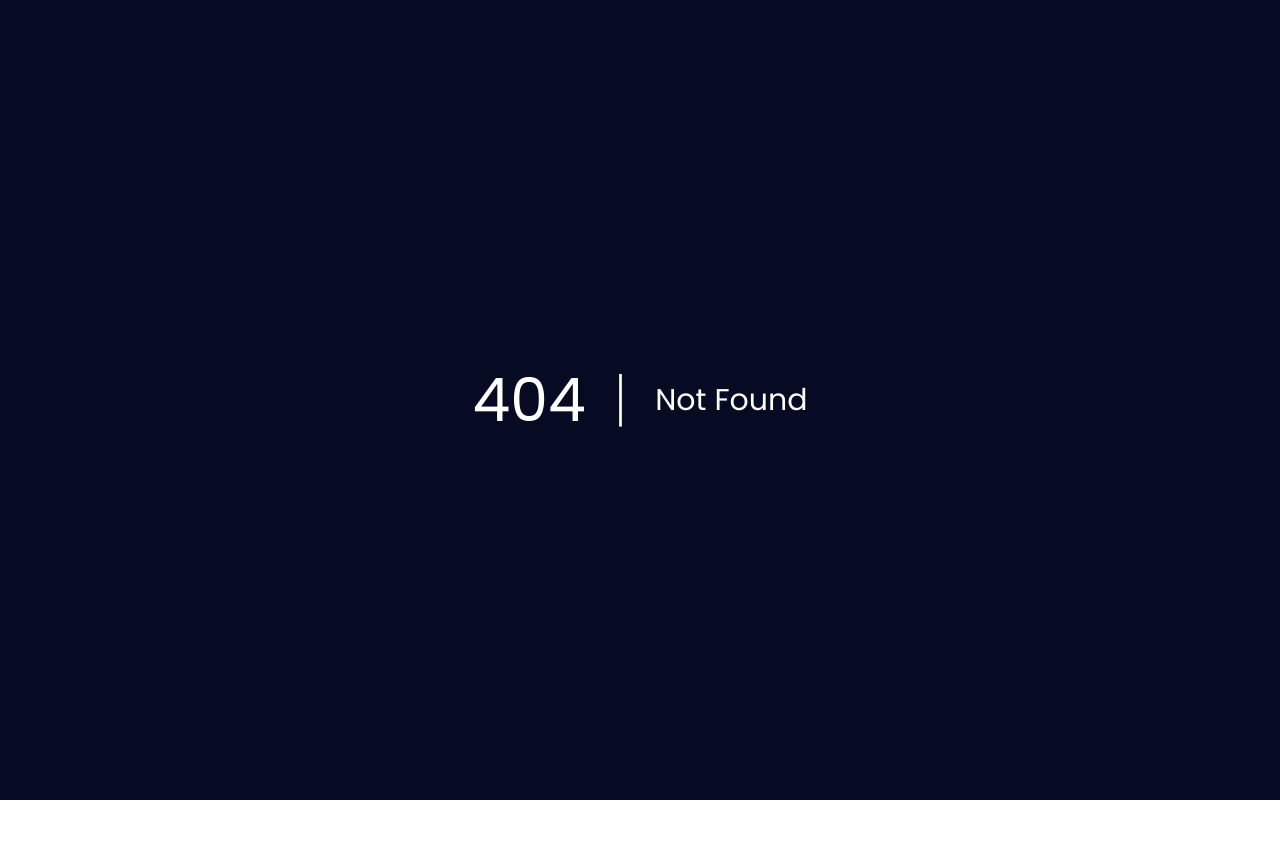
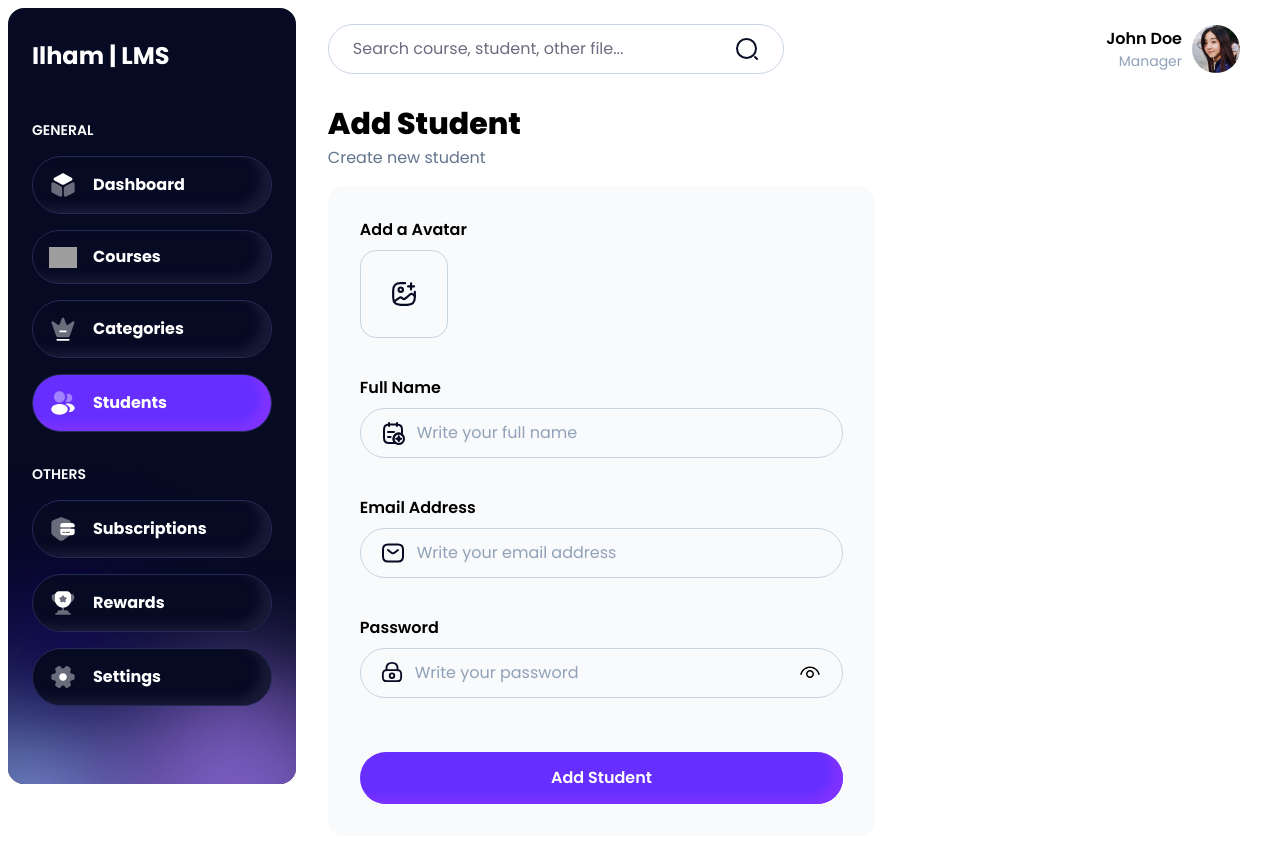
Before and after one commit to ilhamSkyOf19/ILHAM-LMS, a React (Vite) app in the folder client/: page /dashboard/students/new-student in a window 1280 px wide. Before the commit this address had no page. Shown: the top 842 px of the page. Before the commit the page ends 800 px from the top, so only its background shows below. Built offline with nearby package versions, Linux system fonts and the light colour scheme; grey boxes are pictures that could not be loaded.

Commit message:
create add student page

```diff
--- a/client/package.json
+++ b/client/package.json
@@ -19,6 +19,7 @@
     "react": "^19.1.1",
     "react-dom": "^19.1.1",
     "react-hook-form": "^7.62.0",
+    "react-icons": "^5.5.0",
     "react-router-dom": "^7.8.2",
     "recharts": "^3.1.2",
     "sweetalert2": "^11.23.0",
--- /dev/null
+++ b/client/src/components/BoxInputAvatar/index.tsx
@@ -0,0 +1,111 @@
+import { useRef, useState, type ChangeEvent, type FC } from 'react'
+import type { FieldError, UseFormClearErrors, UseFormRegisterReturn, UseFormSetValue } from 'react-hook-form';
+import type { Student } from '../../types/types';
+import ButtonTrash from '../ButtonTrash';
+
+
+
+// icon
+import avatarIcon from '../../assets/images/icons/gallery-add-black.svg';
+import ErrorMessage from '../ErrorMessage';
+import clsx from 'clsx';
+
+type Props = {
+    setValue: UseFormSetValue<Student>;
+    error?: FieldError;
+    register: UseFormRegisterReturn
+    clearErrors: UseFormClearErrors<Student>
+}
+
+const BoxInputAvatar: FC<Props> = ({ setValue, error, register, clearErrors }) => {
+
+    // state preview
+    const [preview, setPreview] = useState<string | undefined>(undefined);
+
+
+    // ref input avatar
+    const inputRef = useRef<HTMLInputElement>(null);
+
+
+
+    // handle onchange
+    const handleOnChange = (e: ChangeEvent<HTMLInputElement>): void => {
+        // cek file
+        const file = e.target.files;
+
+        if (file && file.length > 0) {
+            // clear error
+            clearErrors('avatar');
+            // sek preview
+            const urlImg = URL.createObjectURL(file[0]);
+            setPreview(urlImg);
+            // set value
+            setValue('avatar', file[0]);
+        }
+    }
+
+
+    // handle reset
+    const handleResetAvatar = (): void => {
+        if (inputRef.current) {
+            inputRef.current.value = '';
+
+            // set preview
+            setPreview(undefined);
+            // set value
+            setValue('avatar', null);
+        }
+    }
+
+
+    return (
+        <div className='w-full flex flex-col justify-start items-start'>
+            {/* label */}
+            <label htmlFor='avatar' className='text-black font-semibold mb-2'>
+                Add a Avatar
+            </label>
+
+
+            {/* input */}
+            <input
+                {...register}
+                ref={inputRef}
+                type='file'
+                accept='image/*'
+                id='avatar'
+                hidden={true}
+                onChange={handleOnChange}
+            />
+
+            <div className='w-full flex flex-row justify-start items-center gap-4 relative'>
+                {/* box input avatar */}
+                <div className={clsx(
+                    'w-[5.5rem] h-[5.5rem] rounded-2xl border border-slate-300 flex flex-col justify-center items-center relative overflow-hidden cursor-pointer',
+                    error && 'ring-1 ring-red-500'
+                )} onClick={() => inputRef.current?.click()}>
+                    {/* icon  */}
+                    <img src={avatarIcon} alt='icon' className='w-6.5' loading='lazy' />
+
+                    {/* preview */}
+                    {
+                        preview && (
+                            <img src={preview} alt='preview' className='w-full h-full object-cover absolute' loading='lazy' />
+                        )
+                    }
+                </div>
+
+                {/* button trash */}
+                {
+                    preview && (
+                        <ButtonTrash handleClick={handleResetAvatar} />
+                    )
+                }
+            </div>
+
+            {/* error messsage  */}
+            <ErrorMessage error={error} />
+        </div>
+    )
+}
+
+export default BoxInputAvatar
--- a/client/src/components/BoxInputData/index.tsx
+++ b/client/src/components/BoxInputData/index.tsx
@@ -1,8 +1,9 @@
-import { type FC } from 'react'
+import { useState, type FC } from 'react'
 import type { FieldError, UseFormRegisterReturn } from 'react-hook-form';
 import clsx from 'clsx';
 
-
+// icon
+import { VscEye, VscEyeClosed } from "react-icons/vsc";
 
 
 
@@ -19,6 +20,20 @@ type Props = {
 
 
 const BoxInputData: FC<Props> = ({ type, name, placeholder, label, register, error, icon }) => {
+
+    // state active eye
+    const [eye, setEye] = useState<{ isOpen: boolean, type: 'password' | 'text' }>({ isOpen: false, type: 'password' });
+
+
+
+    // handle eye
+    const handleSetEye = () => {
+        setEye({ isOpen: !eye.isOpen, type: eye.type === 'password' ? 'text' : 'password' });
+    }
+
+
+
+
     return (
         <div className='w-full flex flex-col justify-start items-start'>
             {/* label text */}
@@ -39,13 +54,26 @@ const BoxInputData: FC<Props> = ({ type, name, placeholder, label, register, err
                 <input
                     {...register}
                     id={name}
-                    type={type}
+                    type={type === 'password' ? eye.type : type}
                     name={name}
                     aria-invalid={!!error}
                     className='w-full outline-none text-black font-semibold placeholder:font-normal placeholder:text-slate-400'
                     placeholder={placeholder}
+                />
 
-                />
+                {/* eye  */}
+                {
+                    type === 'password' && (
+                        <button type='button' className='h-full' onClick={handleSetEye}>
+                            {/* eye icon */}
+                            {eye.type === 'password' ? (
+                                <VscEye className='w-6 h-6 flex shrink-0' />
+                            ) : (
+                                <VscEyeClosed className='w-6 h-6 flex shrink-0' />
+                            )}
+                        </button>
+                    )
+                }
             </div>
 
             {/* error message */}
--- a/client/src/components/BoxInputThumbnail/index.tsx
+++ b/client/src/components/BoxInputThumbnail/index.tsx
@@ -14,7 +14,7 @@ type CourseForm = {
 
 type Props = {
     setValue: UseFormSetValue<CourseForm>;
-    error: FieldError;
+    error?: FieldError;
     register: UseFormRegisterReturn;
     clearErrors: UseFormClearErrors<CourseForm>;
     previewEdit?: string;
--- a/client/src/components/ButtonTrash/index.tsx
+++ b/client/src/components/ButtonTrash/index.tsx
@@ -6,7 +6,7 @@ type Props = {
 }
 const ButtonTrash: FC<Props> = ({ handleClick }) => {
     return (
-        <button type='button' className='w-10' onClick={handleClick}>
+        <button type='button' className='w-10 hover:scale-105 transition-all duration-300' onClick={handleClick}>
             <img src={iconDelete} alt={'icon delete'} className='w-full' loading='lazy' />
         </button>
     )
--- a/client/src/index.css
+++ b/client/src/index.css
@@ -11,6 +11,10 @@
     --color-border-color-primary: #262A56;
     --color-white-primary: #6B6C7F;
     --color-white-secondary: #F8FAFB;
+}
+
+input::-ms-reveal {
+  display: none;
 }
 
 
--- a/client/src/pages/dashboard/course/NewCourse/index.tsx
+++ b/client/src/pages/dashboard/course/NewCourse/index.tsx
@@ -1,7 +1,7 @@
 import { type FC } from 'react'
 import TitleContentDashboard from '../../../../fragments/TitleContentDashboard'
 import BoxInputData from '../../../../components/BoxInputData'
-import { useForm, type FieldError } from 'react-hook-form'
+import { useForm } from 'react-hook-form'
 
 
 // icons
@@ -75,14 +75,14 @@ const NewCourse: FC<Props> = ({ typeContent }) => {
                     placeholder='Write better name for your course'
                     label='course name'
                     register={register('name', typeContent === 'edit' ? {} : { required: "Input tidak boleh kosong" })}
-                    error={errors.name as FieldError}
+                    error={errors?.name}
                 />
 
                 {/* thumbnail */}
                 <BoxInputThumbnail
                     register={register('thumbnail', typeContent === 'edit' ? {} : { required: "Input tidak boleh kosong" })}
                     setValue={setValue}
-                    error={errors.thumbnail as FieldError}
+                    error={errors?.thumbnail}
                     clearErrors={clearErrors}
                     previewEdit={
                         typeContent === 'edit' ? `/thumbnails/${course?.thumbnail}` : undefined
@@ -97,7 +97,7 @@ const NewCourse: FC<Props> = ({ typeContent }) => {
                     placeholder='Write better tagline for your course'
                     label='Course Tagline'
                     register={register('tagline', typeContent === 'edit' ? {} : { required: "Input tidak boleh kosong" })}
-                    error={errors.tagline as FieldError}
+                    error={errors?.tagline}
                 />
 
                 {/* category */}
@@ -108,7 +108,7 @@ const NewCourse: FC<Props> = ({ typeContent }) => {
                     placeholder='Choose one category'
                     label='Course Category'
                     register={register('category', typeContent === 'edit' ? {} : { required: "Input tidak boleh kosong" })}
-                    error={errors.category as FieldError}
+                    error={errors?.category}
                     setValue={setValue}
                     clearErrors={clearErrors}
                 />
@@ -117,7 +117,7 @@ const NewCourse: FC<Props> = ({ typeContent }) => {
                 {/* text area */}
                 <BoxInputTextArea
                     register={register('description', typeContent === 'edit' ? {} : { required: "Input tidak boleh kosong" })}
-                    error={errors.description as FieldError}
+                    error={errors?.description}
                 />
 
 
--- a/client/src/pages/dashboard/student/DashboardStudents/index.tsx
+++ b/client/src/pages/dashboard/student/DashboardStudents/index.tsx
@@ -40,7 +40,7 @@ const DashboardStudents: FC = () => {
                 <LinkButtonBorder link='/' label='import file' />
 
                 {/* add student */}
-                <LinkButtonBlue link='/dashboard/students/add-student' label='add student' />
+                <LinkButtonBlue link='/dashboard/students/new-student' label='add student' />
             </TitleContentDashboard>
 
             {/* content students */}
--- /dev/null
+++ b/client/src/pages/dashboard/student/FormStudent/index.tsx
@@ -0,0 +1,88 @@
+import { type FC } from 'react'
+import TitleContentDashboard from '../../../../fragments/TitleContentDashboard'
+import { useForm } from 'react-hook-form';
+import BoxInputAvatar from '../../../../components/BoxInputAvatar';
+import type { Student } from '../../../../types/types';
+import ButtonBlue from '../../../../components/ButtonBlue';
+import BoxInputData from '../../../../components/BoxInputData';
+
+
+// icon
+import note from '../../../../assets/images/icons/note-favorite-black.svg'
+import iconEmail from '../../../../assets/images/icons/sms-black.svg'
+import iconLock from '../../../../assets/images/icons/lock-black.svg'
+
+const FormStudent: FC = () => {
+
+
+    // use hook form
+    const { register, handleSubmit, formState: { errors }, clearErrors, setValue } = useForm<Student>();
+
+
+    // handle on submit
+    const onSubmit = (data: Student) => {
+        console.log(data)
+    };
+
+    return (
+        <div className='w-full flex flex-col justify-start items-start pb-12 gap-4'>
+            {/* header */}
+            <TitleContentDashboard title='add student' desc='Create new student'>
+                {null}
+            </TitleContentDashboard>
+
+
+            {/* form */}
+            <form onSubmit={handleSubmit(onSubmit)} className='w-[60%] rounded-2xl bg-white-secondary flex flex-col justify-start items-start p-8'>
+                {/* input add avatar */}
+                <BoxInputAvatar
+                    setValue={setValue}
+                    error={errors?.avatar}
+                    register={register('avatar', { required: 'avatar is required' })}
+                    clearErrors={clearErrors}
+                />
+
+
+                {/* full name */}
+                <BoxInputData
+                    icon={note}
+                    type='text'
+                    name='name'
+                    placeholder='Write your full name'
+                    label='full name'
+                    register={register('name', { required: 'full name is required' })}
+                    error={errors?.name}
+                />
+
+                {/* email address */}
+                <BoxInputData
+                    icon={iconEmail}
+                    type='email'
+                    name='email'
+                    placeholder='Write your email address'
+                    label='email address'
+                    register={register('email', { required: 'email is required' })}
+                    error={errors?.email}
+                />
+
+                {/* password */}
+                <BoxInputData
+                    icon={iconLock}
+                    type='password'
+                    name='password'
+                    placeholder='Write your password'
+                    label='password'
+                    register={register('password', { required: 'password is required' })}
+                    error={errors?.password}
+                />
+
+                {/* button submit */}
+                <div className='w-full mt-4'>
+                    <ButtonBlue type='submit' label='add student' />
+                </div>
+            </form>
+        </div>
+    )
+}
+
+export default FormStudent
--- a/client/src/router/router.tsx
+++ b/client/src/router/router.tsx
@@ -19,6 +19,7 @@ import statistik from "../jsons/statistik.json";
 import courses from "../jsons/courses.json";
 import students from "../jsons/students.json";
 import NewCourse from "../pages/dashboard/course/NewCourse";
+import FormStudent from "../pages/dashboard/student/FormStudent";
 
 
 
@@ -105,6 +106,10 @@ const router = createBrowserRouter([
                     return students;
                 },
                 element: <DashboardStudents />
+            },
+            {
+                path: '/dashboard/students/new-student',
+                element: <FormStudent />
             }
         ]
     }
```
Also changed, not shown: client/src/types/types.ts (+10 -0 lines), 1 other file (tests, documents, lock files or other folders).
